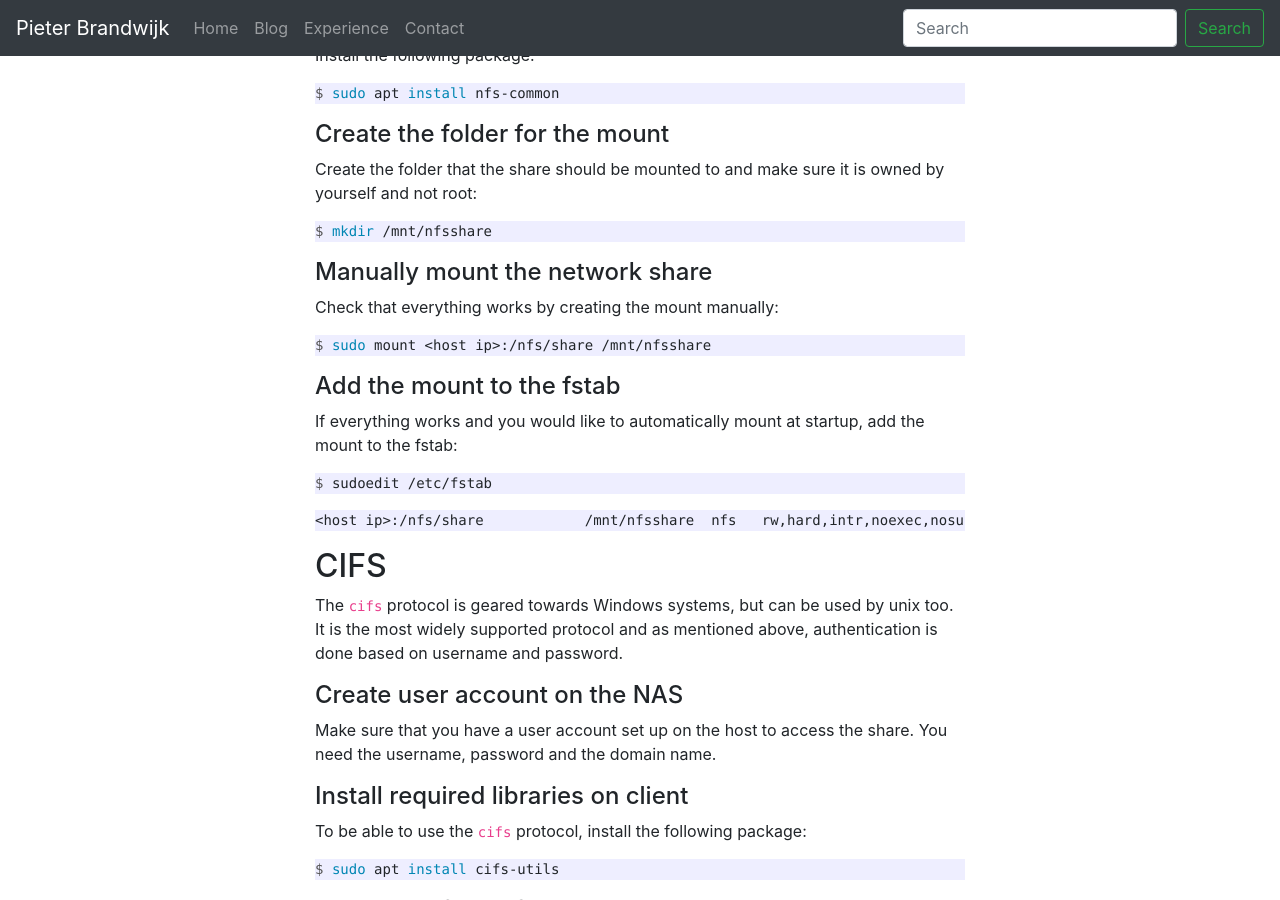
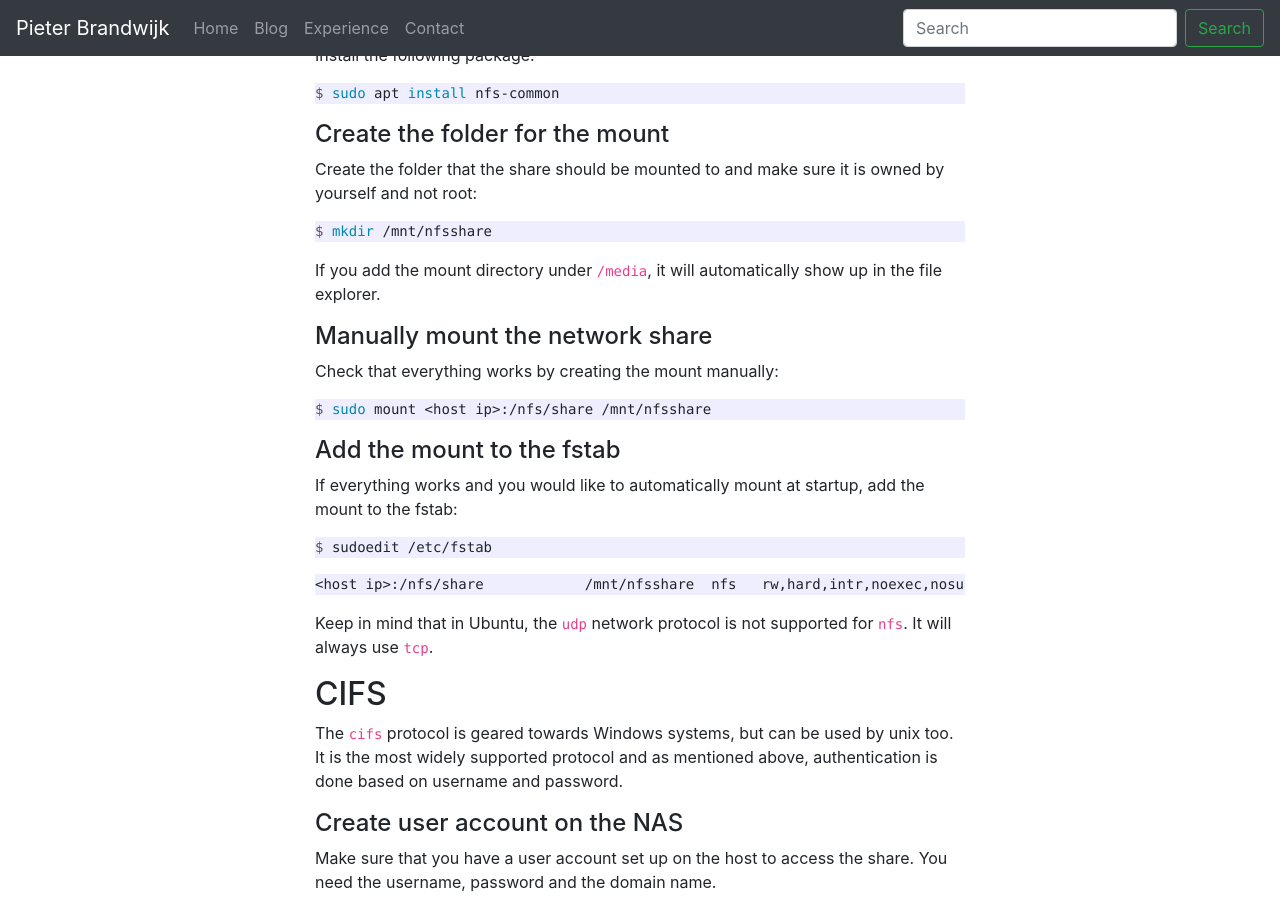
Before and after one commit to pbrandwijk/pbrandwijk.github.io, a Jekyll site: the page built from _posts/2023-06-09-mount-nas-share-with-nfs-or-cifs.md, in a window 1280 px wide and 900 px high, scrolled down 684 px. Built offline with Jekyll 4.4.1, drawn with Linux system fonts in a browser that asks for light colours; nearby versions of some CDN libraries; comment, search, counter and statistics services are not loaded.

Commit message:
Update post

````diff
--- a/_posts/2023-06-09-mount-nas-share-with-nfs-or-cifs.md
+++ b/_posts/2023-06-09-mount-nas-share-with-nfs-or-cifs.md
@@ -31,6 +31,7 @@ Create the folder that the share should be mounted to and make sure it is owned
 ```console
 $ mkdir /mnt/nfsshare
 ```
+If you add the mount directory under `/media`, it will automatically show up in the file explorer.
 
 #### Manually mount the network share
 Check that everything works by creating the mount manually:
@@ -46,6 +47,7 @@ $ sudoedit /etc/fstab
 ```
 <host ip>:/nfs/share            /mnt/nfsshare  nfs   rw,hard,intr,noexec,nosuid,rsize=8192,wsize=8192,timeo=14      0       0
 ```
+Keep in mind that in Ubuntu, the `udp` network protocol is not supported for `nfs`. It will always use `tcp`.
 
 
 ## CIFS
````
